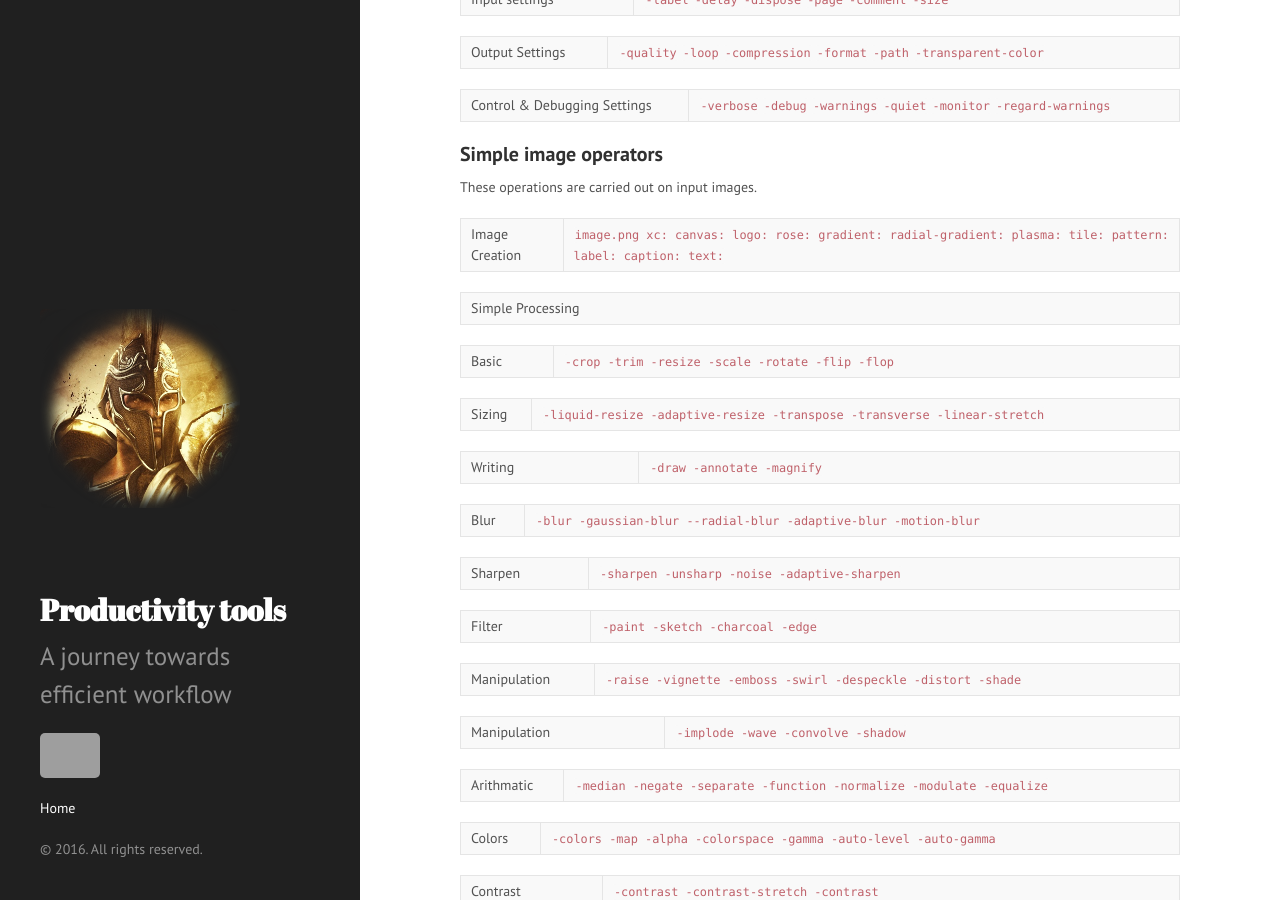
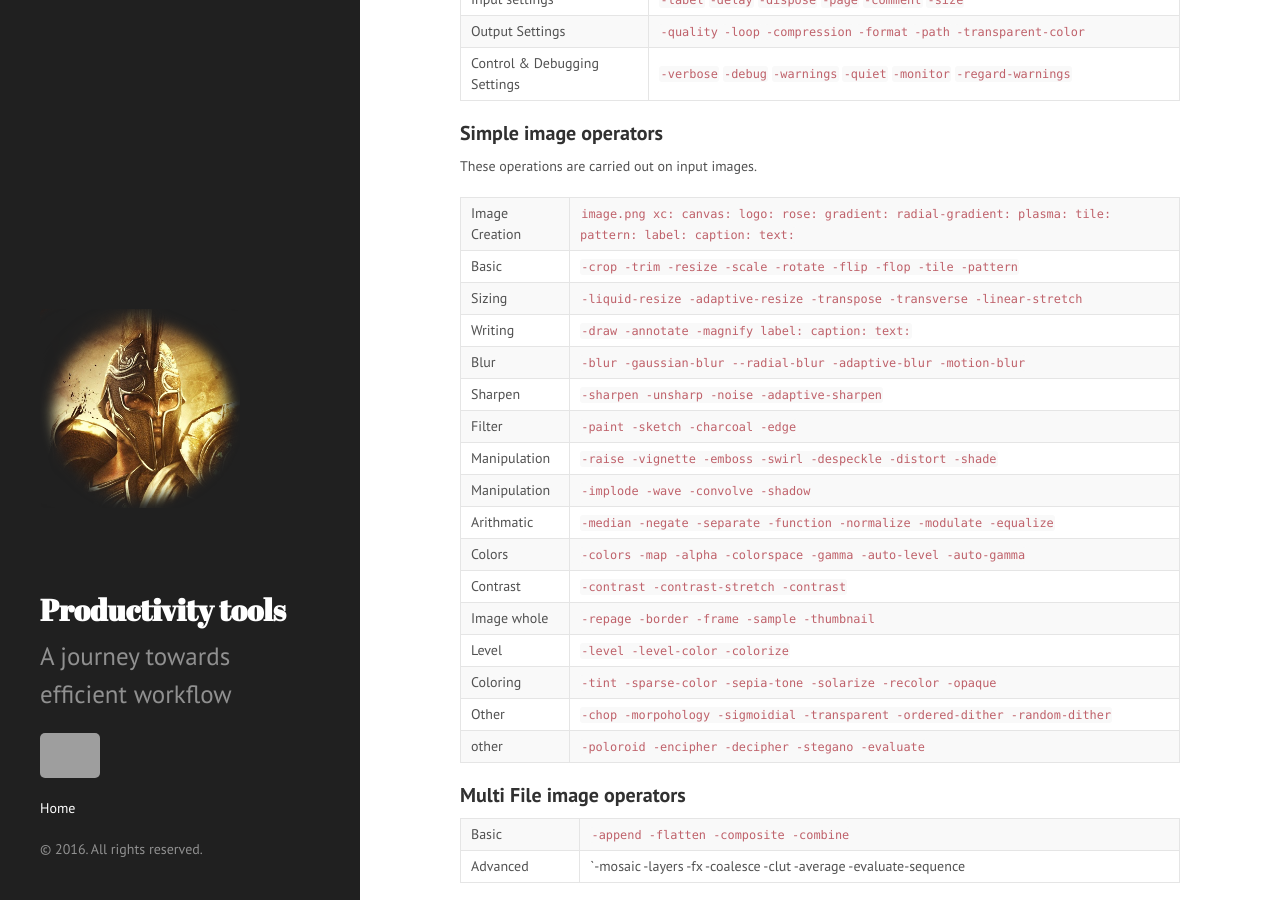
Before and after one commit to MaheshTK/MaheshTK.github.io, a Jekyll site: the page built from _posts/2016-08-12-introduction-to-image-magick.markdown, in a window 1280 px wide and 900 px high, scrolled down 392 px. Built offline with Jekyll 4.4.1, drawn with Linux system fonts in a browser that asks for light colours; grey boxes are pictures that could not be loaded.

Commit message:
Post update: Introduction to Image Magick

```diff
--- a/_posts/2016-08-12-introduction-to-image-magick.markdown
+++ b/_posts/2016-08-12-introduction-to-image-magick.markdown
@@ -11,11 +11,8 @@ command { [-setting]... "image"|-operation }... "output_image"
 Setting are not actual operation, but settings for the image processing.
 
 | Operator settings | `-gravity` `-background`  `-bordercolor`  `-stroke`  `-font`  `-pointsize`  `-strokewidth`  `-box` etc. |
-
 | Input settings | `-label`  `-delay`  `-dispose`  `-page`  `-comment`  `-size` |
-
 | Output Settings | `-quality`  `-loop`  `-compression`  `-format`  `-path`  `-transparent-color` |
-
 | Control & Debugging Settings | `-verbose`  `-debug`  `-warnings`  `-quiet`  `-monitor`  `-regard-warnings` |
 
 #### Simple image operators
@@ -23,45 +20,26 @@ Setting are not actual operation, but settings for the image processing.
 These operations are carried out on input images.
 
 | Image Creation | `image.png  xc:  canvas:  logo:  rose:  gradient:  radial-gradient:  plasma:  tile:  pattern:  label:  caption:  text:` |
-
-| Simple Processing |
-
-| Basic | `-crop -trim -resize -scale -rotate -flip -flop` |
-
+| Basic | `-crop -trim -resize -scale -rotate -flip -flop -tile -pattern` |
 | Sizing | `-liquid-resize -adaptive-resize -transpose -transverse -linear-stretch` |
-
-| Writing | `-draw -annotate -magnify`  |
-
+| Writing | `-draw -annotate -magnify label:  caption:  text: `  |
 | Blur | `-blur -gaussian-blur --radial-blur  -adaptive-blur -motion-blur`  |
-
 | Sharpen | `-sharpen -unsharp -noise -adaptive-sharpen` |
-
 | Filter | `-paint -sketch -charcoal -edge`  |
-
 | Manipulation | `-raise -vignette -emboss -swirl -despeckle -distort -shade`  |
-
 | Manipulation | `-implode -wave -convolve -shadow`  |
-
 | Arithmatic | `-median -negate -separate -function -normalize -modulate -equalize`  |
-
 | Colors | `-colors -map -alpha -colorspace -gamma -auto-level -auto-gamma`  |
-
 | Contrast | `-contrast -contrast-stretch -contrast`  |
-
 | Image whole | `-repage -border -frame -sample -thumbnail`  |
-
 | Level | `-level -level-color -colorize`  |
-
 | Coloring | `-tint -sparse-color -sepia-tone -solarize -recolor -opaque`  |
-
 | Other | `-chop -morpohology -sigmoidial -transparent -ordered-dither -random-dither`  |
-
 | other | `-poloroid -encipher -decipher -stegano -evaluate`  |
 
 #### Multi File image operators
 
 | Basic | `-append  -flatten   -composite -combine` |
-
 | Advanced | `-mosaic  -layers   -fx  -coalesce  -clut  -average  -evaluate-sequence |
 
 #### Image stack operators
```
